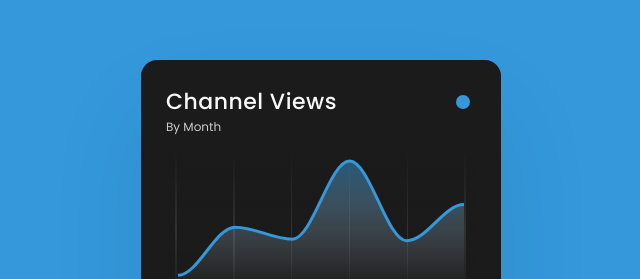
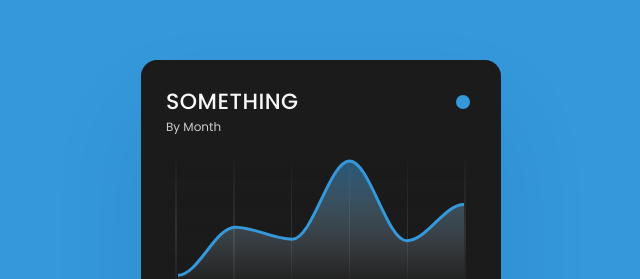
Before and after one commit to Tomashevskyi-Vladyslav/JS-Charts, a plain HTML site: page index.html in a window 1280 px wide. Shown: the part 184-463 px from the top of the page, 319-959 px from the left. Drawn offline with nearby package versions, Linux system fonts and the light colour scheme.

Commit message:
Update index.html

```diff
--- a/index.html
+++ b/index.html
@@ -12,7 +12,7 @@
 <body>
 
     <div class="card">
-        <h2>Channel Views</h2>
+        <h2>SOMETHING</h2>
         <p>By Month</p>
         <div class="pulse"></div>
         <div class="chart-area">
```
